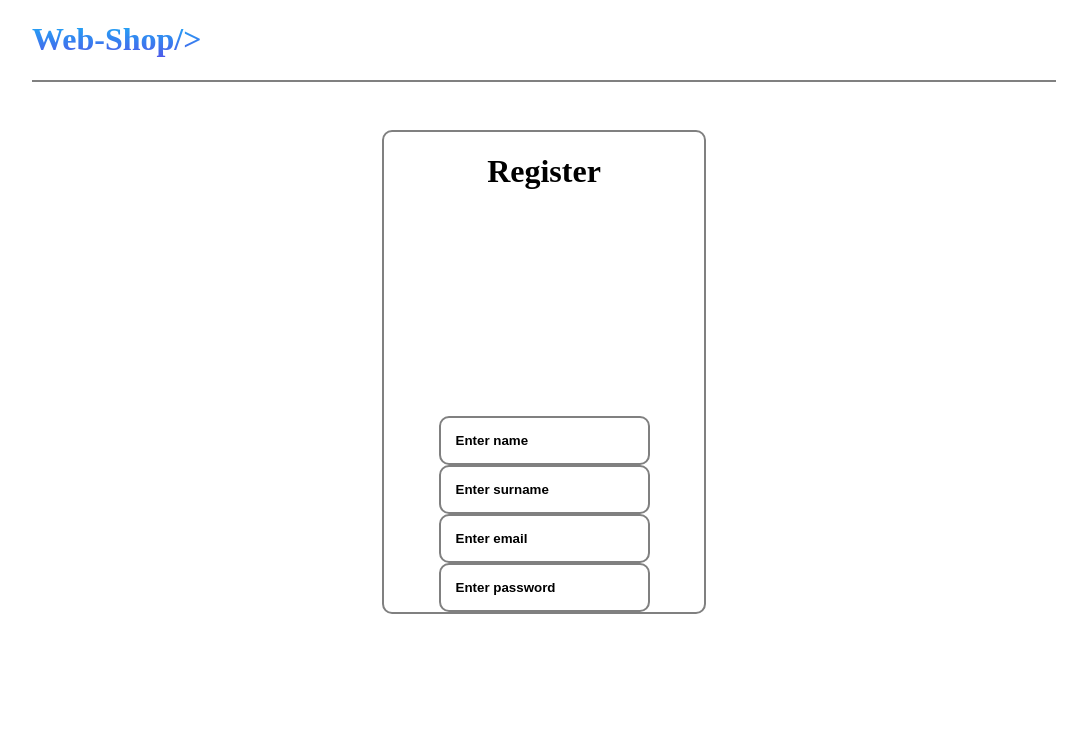
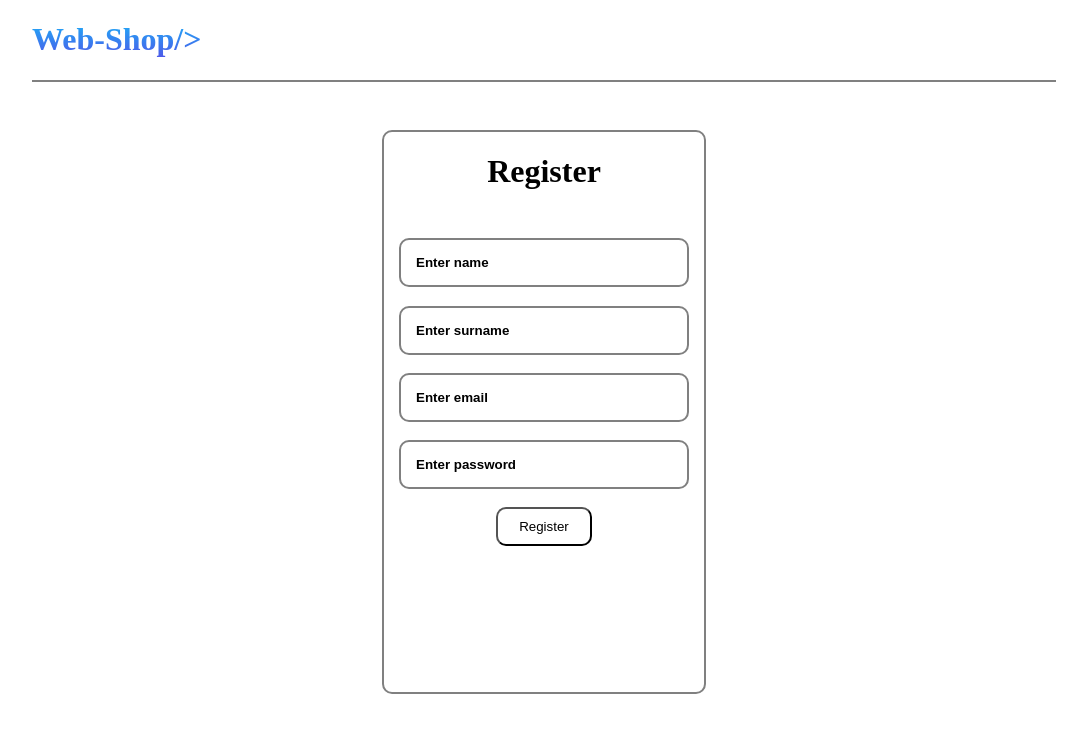
Before and after one commit to Kameal22/react-eCommerce-app, a React (Create React App) app: page /register in a window 1280 px wide. Shown: the top 732 px of the page, without its empty margins (96-1183 px from the left). Built offline with nearby package versions, Linux system fonts and the light colour scheme.

Commit message:
Working on registration component

```diff
--- a/package.json
+++ b/package.json
@@ -11,6 +11,7 @@
     "@types/react": "^17.0.38",
     "@types/react-dom": "^17.0.11",
     "axios": "^0.25.0",
+    "bootstrap": "^5.1.3",
     "bootstrap-icons": "^1.8.0",
     "formik": "^2.2.9",
     "react": "^17.0.2",
@@ -19,7 +20,8 @@
     "react-scripts": "5.0.0",
     "sass": "^1.49.7",
     "typescript": "^4.5.5",
-    "web-vitals": "^2.1.4"
+    "web-vitals": "^2.1.4",
+    "yup": "^0.32.11"
   },
   "scripts": {
     "start": "react-scripts start",
--- a/src/components/profile/registration/RegisterForm.tsx
+++ b/src/components/profile/registration/RegisterForm.tsx
@@ -1,9 +1,15 @@
-import React from "react";
+import React, { useState } from "react";
 import "../../../styles/profileStyles/registrationForm.scss";
 import { useFormik } from "formik";
 import NavLogo from "../../nav/NavLogo";
+import * as Yup from "yup";
 
 const RegisterForm: React.FC = () => {
+  const [name, setName] = useState<string>("");
+  const [surname, setSurname] = useState<string | null>("");
+  const [email, setEmail] = useState<string>("");
+  const [password, setPassword] = useState<string>("");
+
   const formik = useFormik({
     initialValues: {
       name: "",
@@ -11,11 +17,22 @@ const RegisterForm: React.FC = () => {
       email: "",
       password: "",
     },
+    validationSchema: Yup.object({
+      name: Yup.string()
+        .max(15, "No more than 15 character")
+        .required("Required"),
+      surname: Yup.string().required("Required"),
+      email: Yup.string().email("Invalid email address").required("Required"),
+      password: Yup.string()
+        .min(6, "Must be at least 6 characters")
+        .required("Required"),
+    }),
     onSubmit: (values) => {
       const inputName = values.name;
       const inpurtSurname = values.surname;
       const inputEmail = values.email;
       const inputPassword = values.password;
+      console.log(values);
       formik.resetForm();
     },
   });
@@ -26,44 +43,82 @@ const RegisterForm: React.FC = () => {
         <NavLogo />
       </div>
       <div className="registerFormDiv">
-        <h1>Register</h1>
-        <form onSubmit={formik.handleSubmit}>
+        <h1 className="registerHeading">Register</h1>
+        <form onSubmit={formik.handleSubmit} className="registerForm">
           <input
             className="registerFormInput"
             id="name"
             name="name"
             type="text"
             placeholder="Enter name"
+            style={
+              formik.touched.name && formik.errors.name
+                ? { borderColor: "red" }
+                : { borderColor: "grey" }
+            }
             value={formik.values.name}
             onChange={formik.handleChange}
+            onBlur={formik.handleBlur}
           ></input>
+          {formik.touched.name && formik.errors.name ? (
+            <p className="formError">{formik.errors.name}</p>
+          ) : null}
           <input
             className="registerFormInput"
             id="surname"
             name="surname"
             type="text"
             placeholder="Enter surname"
+            style={
+              formik.touched.surname && formik.errors.surname
+                ? { borderColor: "red" }
+                : { borderColor: "grey" }
+            }
             value={formik.values.surname}
             onChange={formik.handleChange}
           ></input>
+          {formik.touched.surname && formik.errors.surname ? (
+            <p className="formError">{formik.errors.surname}</p>
+          ) : null}
           <input
             className="registerFormInput"
             id="email"
             name="email"
             type="text"
             placeholder="Enter email"
+            style={
+              formik.touched.email && formik.errors.email
+                ? { borderColor: "red" }
+                : { borderColor: "grey" }
+            }
             value={formik.values.email}
             onChange={formik.handleChange}
+            onBlur={formik.handleBlur}
           ></input>
+          {formik.touched.email && formik.errors.email ? (
+            <p className="formError">{formik.errors.email}</p>
+          ) : null}
           <input
             className="registerFormInput"
             id="password"
             name="password"
             type="text"
             placeholder="Enter password"
+            style={
+              formik.touched.password && formik.errors.password
+                ? { borderColor: "red" }
+                : { borderColor: "grey" }
+            }
             value={formik.values.password}
             onChange={formik.handleChange}
+            onBlur={formik.handleBlur}
           ></input>
+          {formik.touched.password && formik.errors.password ? (
+            <p className="formError">{formik.errors.password}</p>
+          ) : null}
+          <button className="formSubmitBtn" type="submit">
+            Register
+          </button>
         </form>
       </div>
     </div>
--- a/src/styles/profileStyles/registrationForm.scss
+++ b/src/styles/profileStyles/registrationForm.scss
@@ -2,6 +2,10 @@
 
 .registerDiv {
   min-height: 100vh;
+}
+
+.registerHeading {
+  text-align: center;
 }
 
 .registerNav {
@@ -11,15 +15,21 @@
   border-bottom: 2px solid grey;
 }
 
+.registerForm {
+  display: flex;
+  flex-direction: column;
+  min-height: 55%;
+  justify-content: space-between;
+  margin-top: 6vh;
+}
+
 .registerFormDiv {
   border: 2px solid grey;
   border-radius: 10px;
-  @include flexCenter(space-between);
   @include marginCenter();
   margin-top: 6vh;
-  flex-direction: column;
   width: 25%;
-  height: 60vh;
+  height: 70vh;
 }
 
 .registerFormInput {
@@ -27,6 +37,23 @@
   padding: 15px 15px;
   border: 2px solid grey;
   display: block;
+  width: 80%;
+  margin-left: auto;
+  margin-right: auto;
+}
+
+.formSubmitBtn {
+  width: 30%;
+  padding: 10px 10px;
+  border-radius: 10px;
+  background-color: transparent;
+  margin-left: auto;
+  margin-right: auto;
+}
+
+.formError {
+  color: red;
+  font-size: 0.8em;
 }
 
 ::placeholder {
```
Also changed, not shown: 2 other files (tests, documents, lock files or other folders).
